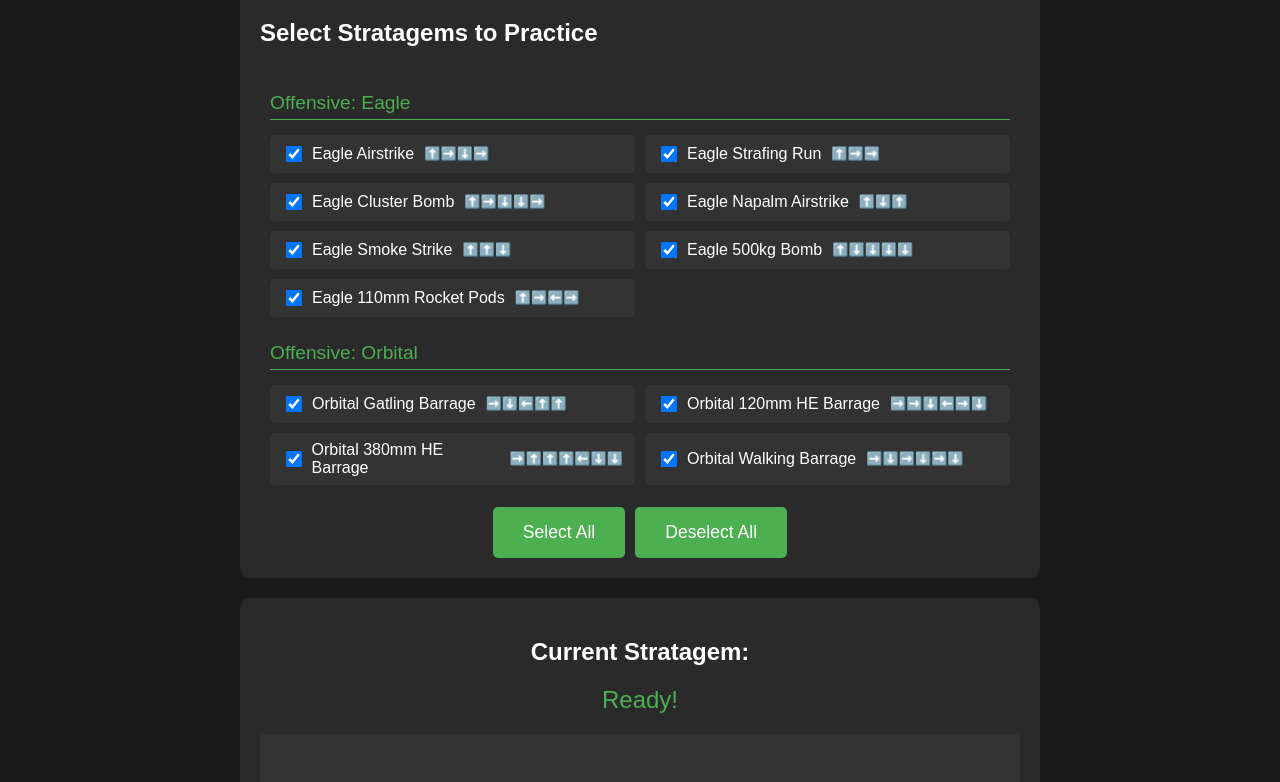
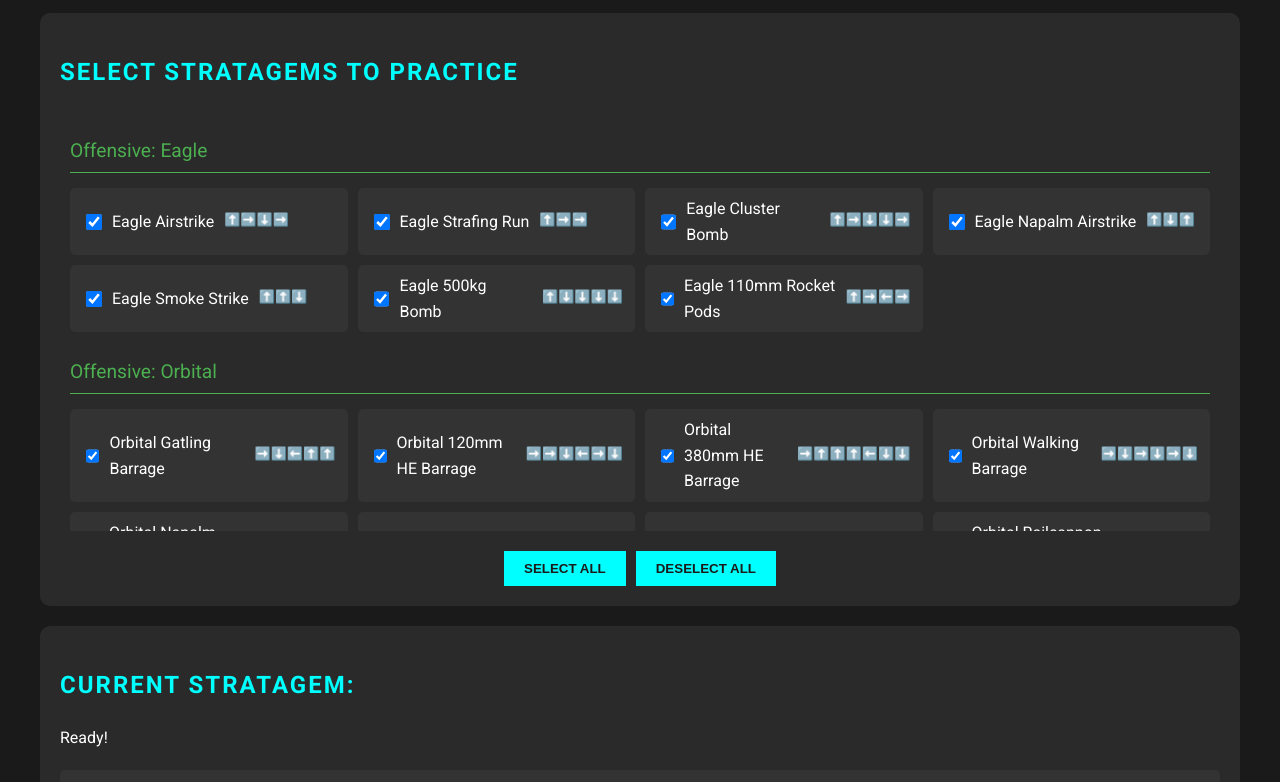
Before and after one commit to jimgreer/helldivers-stratagems, a plain HTML site: page index.html in a window 1280 px wide. Shown: the part 121-903 px from the top of the page. Drawn offline with Linux system fonts and the light colour scheme.

Commit message:
style changes

```diff
--- a/index.html
+++ b/index.html
@@ -4,11 +4,12 @@
     <meta charset="UTF-8">
     <meta name="viewport" content="width=device-width, initial-scale=1.0">
     <title>Helldivers 2 Stratagem Practice</title>
+    <link href="https://fonts.googleapis.com/css2?family=Roboto:wght@400;700&display=swap" rel="stylesheet">
     <link rel="stylesheet" href="styles.css">
 </head>
 <body>
     <div class="container">
-        <h1>Helldivers 2 Stratagem Practice</h1>
+        <h1>HELLDIVERS 2 STRATAGEM PRACTICE</h1>
         <div class="stratagem-select">
             <h2>Select Stratagems to Practice</h2>
             <div id="stratagemList" class="stratagem-list"></div>
--- a/styles.css
+++ b/styles.css
@@ -1,15 +1,63 @@
+:root {
+  --super-earth-blue: #00FFFF;
+  --warning-yellow: #FFD700;
+  --dark-bg: #1a1a1a;
+  --lighter-bg: #2a2a2a;
+}
+
 body {
-    font-family: Arial, sans-serif;
-    background-color: #1a1a1a;
-    color: #ffffff;
+  background-color: var(--dark-bg);
+  color: white;
+  font-family: 'Roboto', 'Arial', sans-serif;
+  line-height: 1.6;
   margin: 0;
   padding: 20px;
 }
 
 .container {
-    max-width: 800px;
+  max-width: 1200px;
   margin: 0 auto;
-    text-align: center;
+  padding: 20px;
+}
+
+h1, h2, h3 {
+  color: var(--super-earth-blue);
+  text-transform: uppercase;
+  letter-spacing: 2px;
+}
+
+.stratagem {
+  background-color: var(--lighter-bg);
+  border: 1px solid var(--super-earth-blue);
+  border-radius: 4px;
+  padding: 15px;
+  margin: 10px 0;
+}
+
+.stratagem-name {
+  color: var(--super-earth-blue);
+  font-weight: bold;
+}
+
+.sequence {
+  color: var(--warning-yellow);
+  font-family: monospace;
+  font-size: 1.2em;
+}
+
+button {
+  background-color: var(--super-earth-blue);
+  color: var(--dark-bg);
+  border: none;
+  padding: 10px 20px;
+  text-transform: uppercase;
+  font-weight: bold;
+  cursor: pointer;
+  transition: all 0.3s ease;
+}
+
+button:hover {
+  background-color: var(--warning-yellow);
 }
 
 .game-area {
@@ -51,26 +99,6 @@ body {
 
 .score span {
   margin: 0 10px;
-}
-
-button {
-    background-color: #4CAF50;
-    color: white;
-    padding: 15px 30px;
-    border: none;
-    border-radius: 5px;
-    cursor: pointer;
-    font-size: 1.1em;
-}
-
-button:hover {
-    background-color: #45a049;
-}
-
-#stratagemName {
-    font-size: 1.5em;
-    color: #4CAF50;
-    margin: 10px 0;
 }
 
 .gamepad-status {
```
Also changed, not shown: 1 other file. Lines whose indentation alone changed are shown as unchanged.
